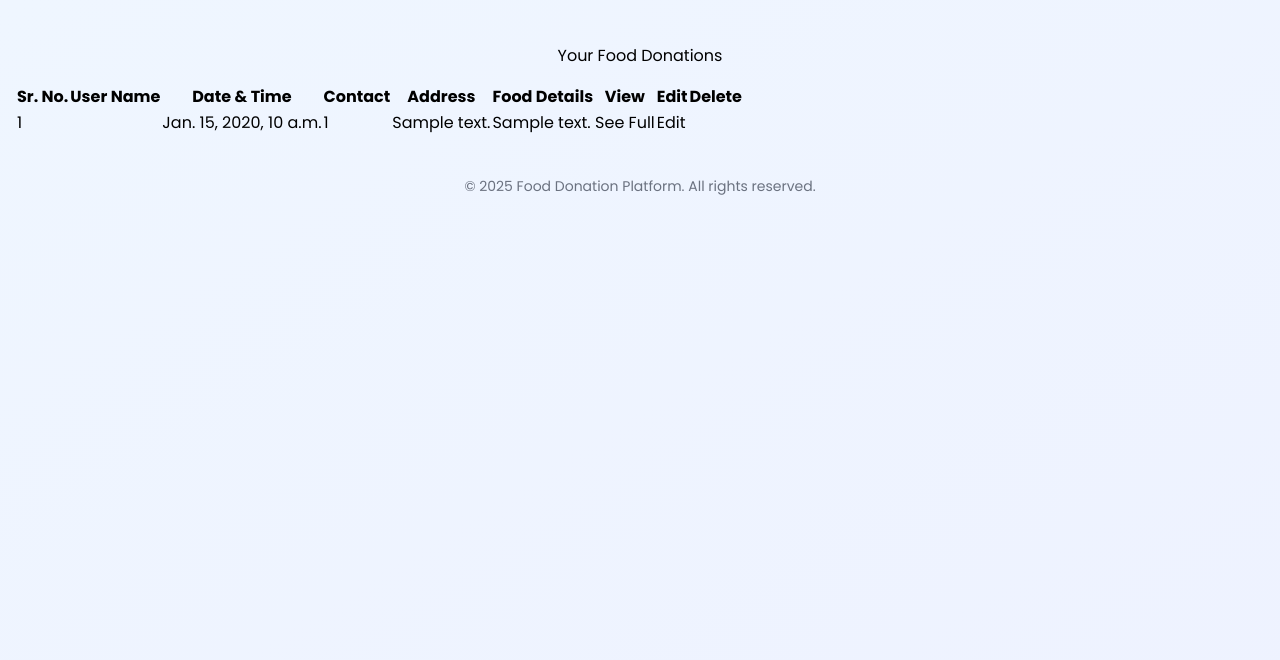
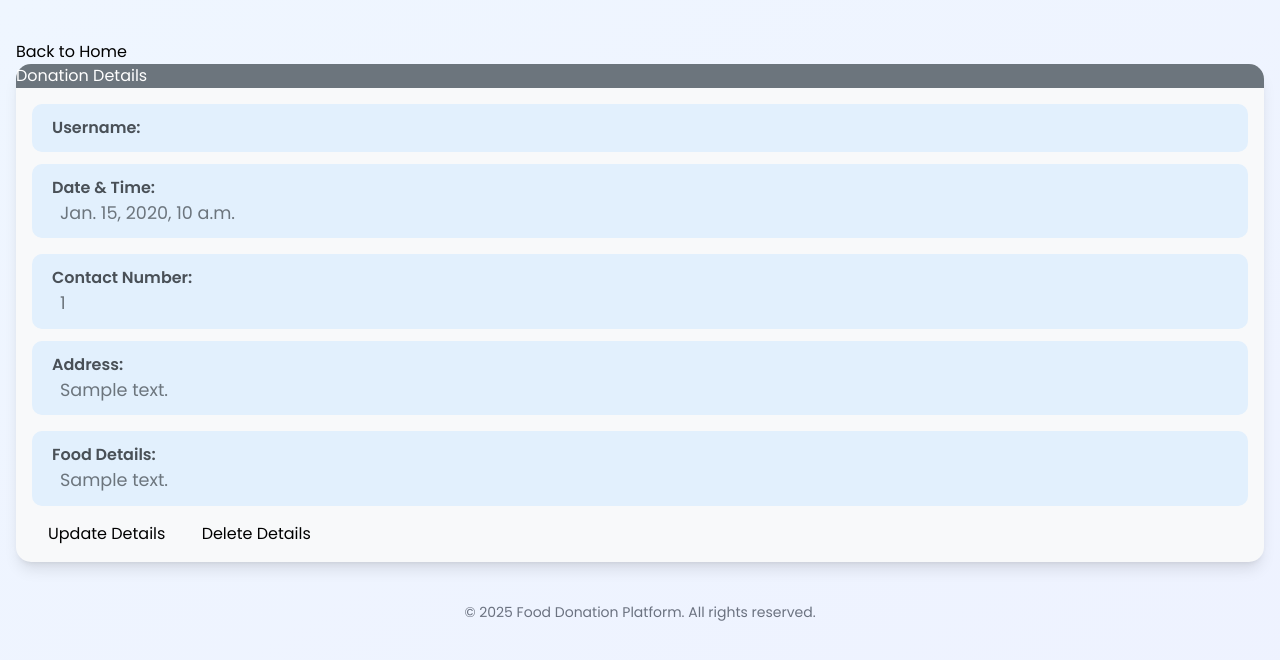
Before and after one commit to Shiva-Manda/Food_Donation, a Django app: template templates/donateapp/donare_display.html in a window 1280 px wide. Shown: the top 660 px of the page. Run offline with Django 3.2, Linux system fonts and the light colour scheme; the template is opened without the code that fills it: most values are stand-ins (such as "Sample title", 1, 10 or a date in 2020); some libraries are stand-ins or nearby versions.

Commit message:
Update donare_display.html

```diff
--- a/templates/donateapp/donare_display.html
+++ b/templates/donateapp/donare_display.html
@@ -3,50 +3,75 @@
 {% load crispy_forms_tags %}
 
 {% block content %}
-<div class="container mt-5">
-    <h2 class="text-center mb-4 text-primary">Your Food Donations</h2>
 
-    {% if donare %}
-    <div class="table-responsive">
-        <table class="table table-bordered table-striped table-hover">
-            <thead class="thead-dark">
-                <tr>
-                    <th>Sr. No.</th>
-                    <th>User Name</th>
-                    <th>Date & Time</th>
-                    <th>Contact</th>
-                    <th>Address</th>
-                    <th>Food Details</th>
-                    <th>View</th>
-                    <th>Edit</th>
-                    <th>Delete</th>
-                </tr>
-            </thead>
-            <tbody>
-                {% for item in donare %}
-                <tr>
-                    <td>{{ forloop.counter }}</td>
-                    <td>{{ user.username }}</td>
-                    <td>{{ item.donate_date }}</td>
-                    <td>{{ item.contact_number }}</td>
-                    <td>{{ item.address|truncatechars:40 }}</td>
-                    <td>{{ item.food_details|truncatechars:40 }}</td>
-                    <td><a href="{% url 'donare_detail' item.id %}" class="btn btn-sm btn-info">See Full</a></td>
-                    <td><a href="{% url 'update_donare' item.id %}" class="btn btn-sm btn-warning">Edit</a></td>
-                    <td>
-                        <a href="{% url 'delete_donare' item.id %}" class="btn btn-sm btn-danger">
-                            <i class="fa fa-trash"></i>
-                        </a>
-                    </td>
-                </tr>
-                {% endfor %}
-            </tbody>
-        </table>
+<div class="container mt-4">
+    <a href="{% url 'home_authenticated' %}" class="btn btn-light mb-4">
+        <i class="fas fa-arrow-left"></i> Back to Home
+    </a>
+
+    <div class="card shadow-lg" style="background-color: #f8f9fa; border-radius: 15px;">
+        <div class="card-header text-white" style="background-color: #6c757d;">
+            <h2 class="m-0">Donation Details</h2>
+        </div>
+        <div class="card-body p-4">
+            <div class="row mb-4">
+                <div class="col-md-6">
+                    <div class="info-box p-3 mb-3" style="background-color: #e2f0fd; border-radius: 10px;">
+                        <h5><i class="fas fa-user mr-2"></i> Username:</h5>
+                        <p class="ml-4">{{user.username}}</p>
+                    </div>
+                </div>
+                <div class="col-md-6">
+                    <div class="info-box p-3 mb-3" style="background-color: #e2f0fd; border-radius: 10px;">
+                        <h5><i class="fas fa-calendar-alt mr-2"></i> Date & Time:</h5>
+                        <p class="ml-4">{{donare.donate_date}}</p>
+                    </div>
+                </div>
+            </div>
+
+            <div class="row mb-4">
+                <div class="col-md-6">
+                    <div class="info-box p-3 mb-3" style="background-color: #e2f0fd; border-radius: 10px;">
+                        <h5><i class="fas fa-phone mr-2"></i> Contact Number:</h5>
+                        <p class="ml-4">{{donare.contact_number}}</p>
+                    </div>
+                </div>
+                <div class="col-md-6">
+                    <div class="info-box p-3 mb-3" style="background-color: #e2f0fd; border-radius: 10px;">
+                        <h5><i class="fas fa-map-marker-alt mr-2"></i> Address:</h5>
+                        <p class="ml-4">{{donare.address}}</p>
+                    </div>
+                </div>
+            </div>
+
+            <div class="info-box p-3 mb-4" style="background-color: #e2f0fd; border-radius: 10px;">
+                <h5><i class="fas fa-utensils mr-2"></i> Food Details:</h5>
+                <p class="ml-4">{{donare.food_details}}</p>
+            </div>
+
+            <div class="d-flex justify-content-center gap-3">
+                <a href="{% url 'update_donare' donare.id %}" class="btn btn-primary px-4 py-2">
+                    <i class="fas fa-edit"></i> Update Details
+                </a>
+                <a href="{% url 'delete_donare' donare.id %}" class="btn btn-danger px-4 py-2">
+                    <i class="fas fa-trash-alt"></i> Delete Details
+                </a>
+            </div>
+        </div>
     </div>
-    {% else %}
-    <div class="alert alert-danger text-center mt-5">
-        <h4>No details found for <strong>{{ user.username }}</strong></h4>
-    </div>
-    {% endif %}
 </div>
+
+<style>
+    .info-box h5 {
+        color: #495057;
+        font-weight: 600;
+    }
+    .info-box p {
+        color: #6c757d;
+        font-size: 1.1rem;
+    }
+    .card-header {
+        border-radius: 15px 15px 0 0 !important;
+    }
+</style>
 {% endblock content %}
```
